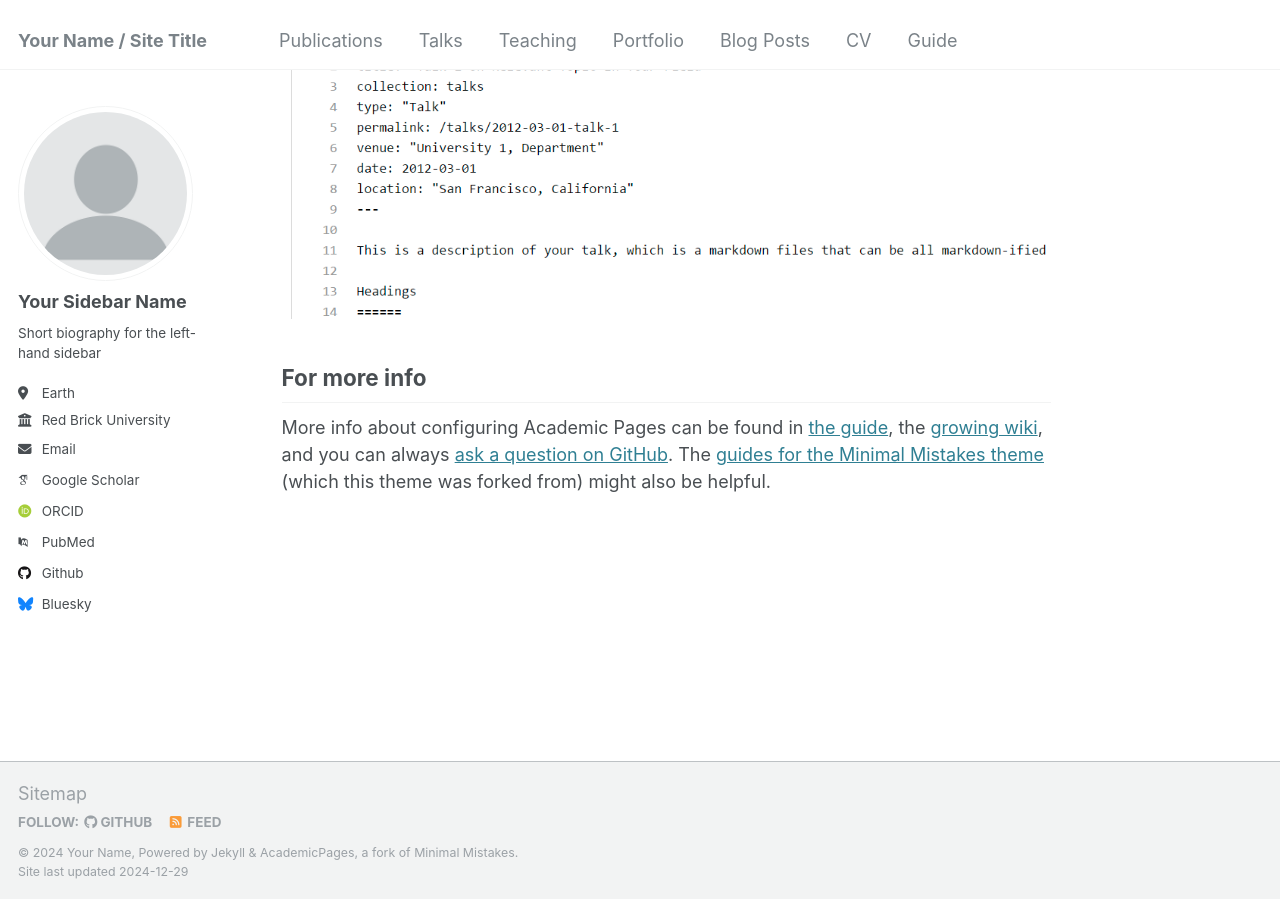
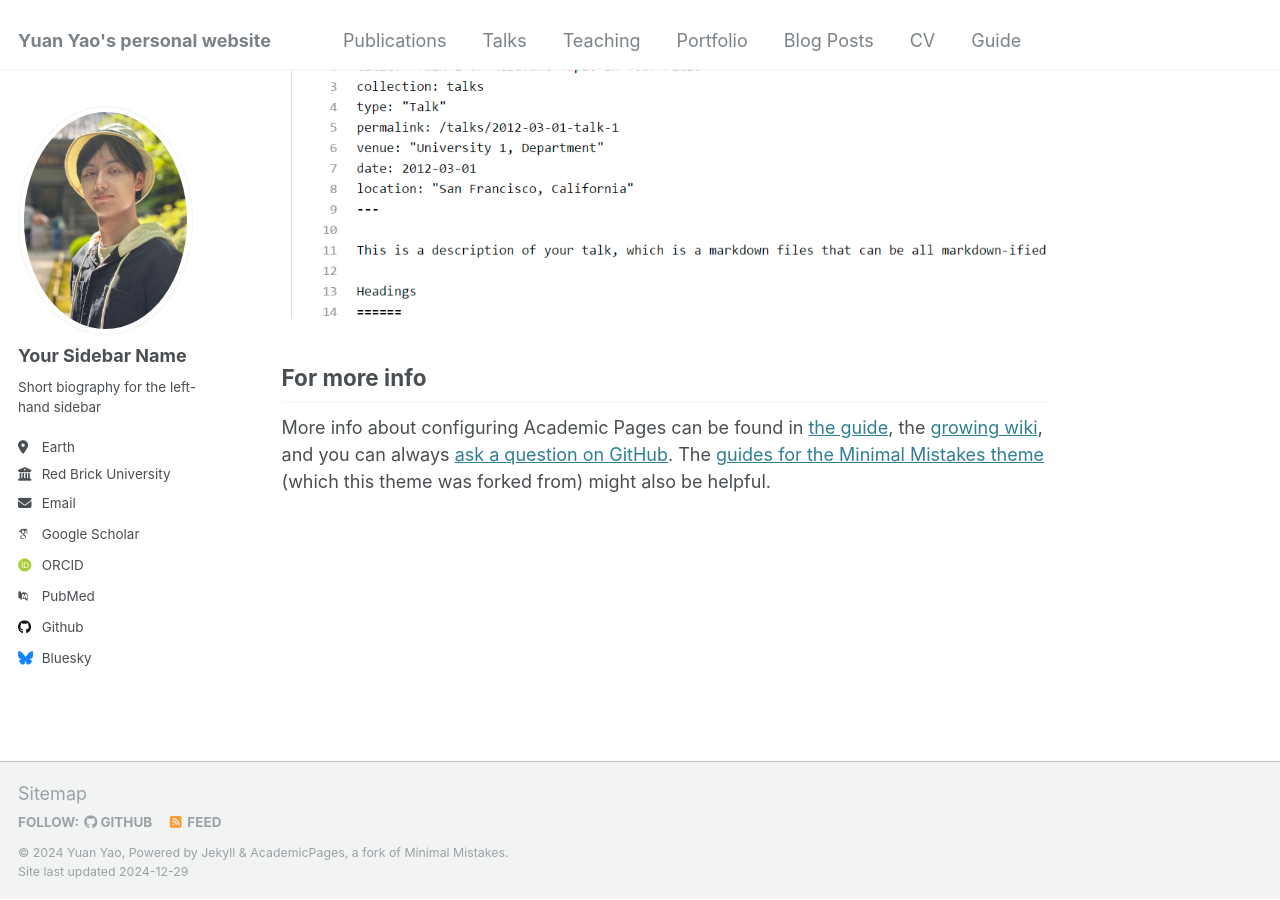
Before and after one commit to meisha001/meisha001.github.io, a Jekyll site: the page built from _pages/about.md, in a window 1280 px wide and 900 px high, scrolled down 2615 px. Built offline with Jekyll 4.4.1, drawn with Linux system fonts in a browser that asks for light colours; some web fonts are replaced.

Commit message:
12.29 changes

```diff
--- a/_config.yml
+++ b/_config.yml
@@ -8,11 +8,11 @@
 
 # Basic Site Settings
 locale                   : "en-US"
-title                    : "Your Name / Site Title"
+title                    : "Yuan Yao's personal website"
 title_separator          : "-"
-name                     : &name "Your Name"
+name                     : &name "Yuan Yao"
 description              : &description "personal description"
-url                      : https://academicpages.github.io # the base hostname & protocol for your site e.g. "https://[your GitHub username].github.io"
+url                      : https://meisha001.github.io
 baseurl                  : "" # the subpath of your site, e.g. "/blog"
 repository               : "academicpages/academicpages.github.io"
 
```
Also changed, not shown: images/profile.png, 2 other files.
